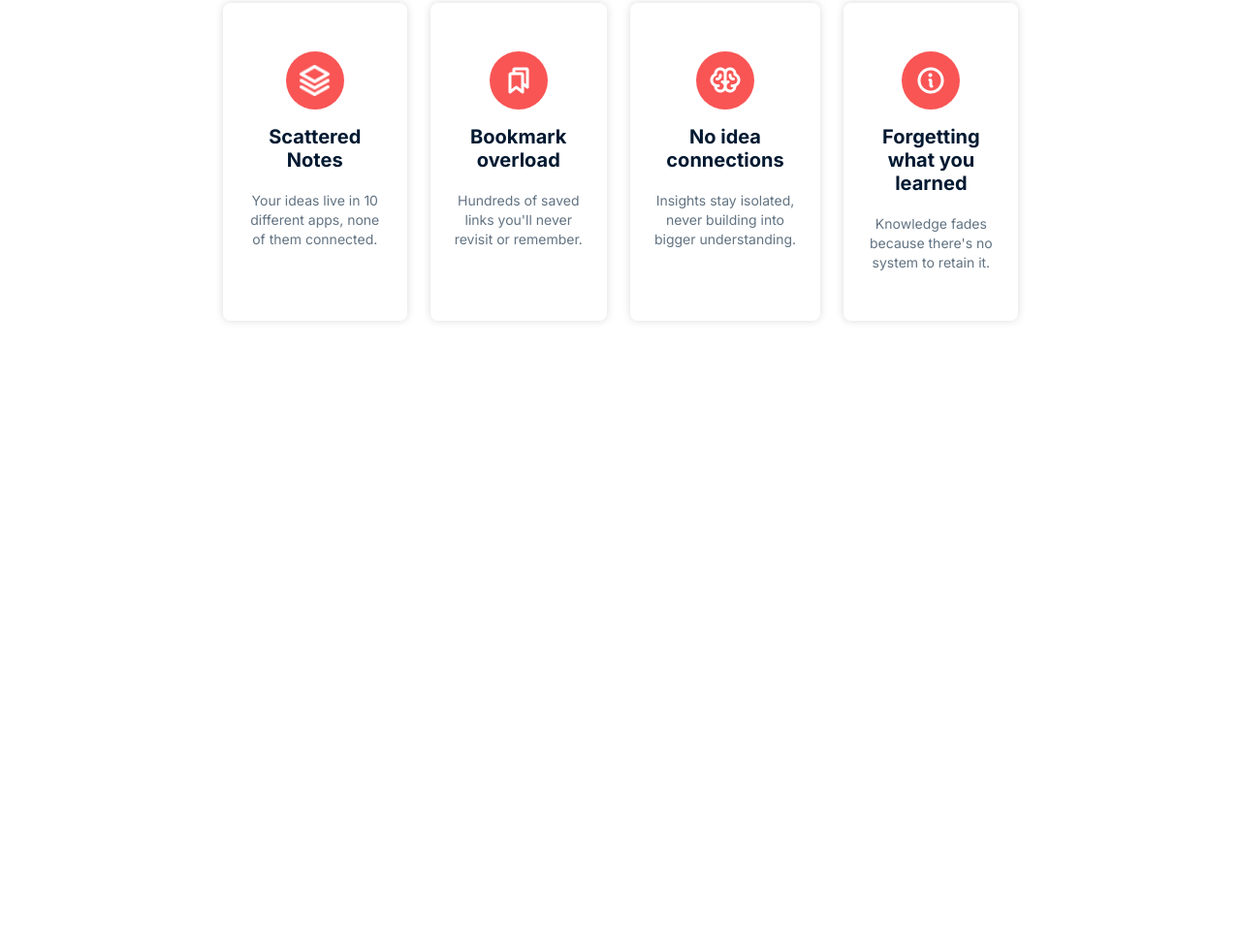
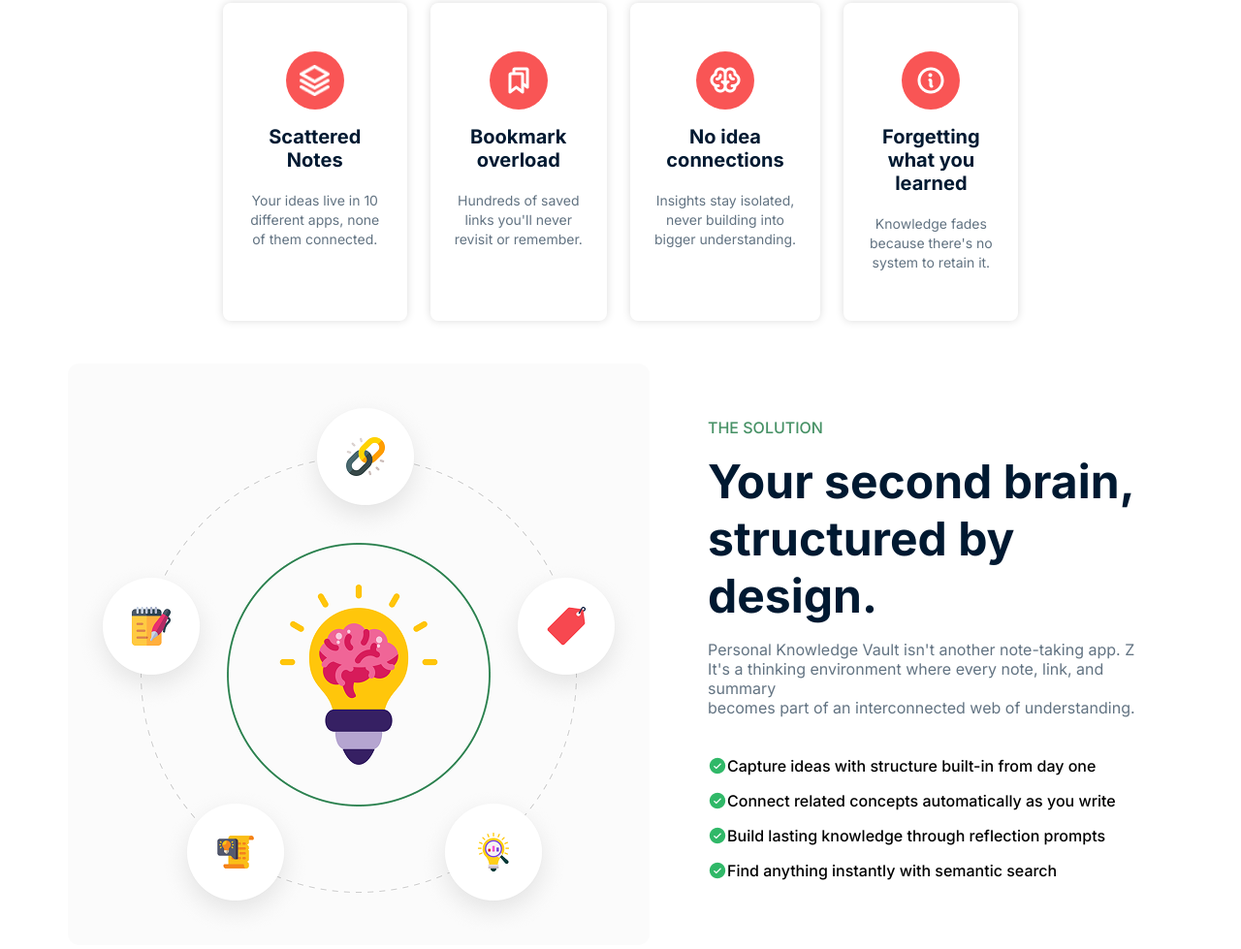
Before and after one commit to mfshariar/PH-ASSIGNMENT-1, a plain HTML site: page index.html in a window 1280 px wide. Shown: the part 918-1897 px from the top of the page at 97% size. Before the commit the page ends 1293 px from the top, so only its background shows below. Drawn offline with Linux system fonts and the light colour scheme.

Commit message:
Complated Secend Brain Section

```diff
--- a/Style-Sheet/style.css
+++ b/Style-Sheet/style.css
@@ -195,3 +195,43 @@
     color: #627382;
     line-height: 20px;
 }
+
+#brain{
+    margin: 71%;
+    max-width: 1140px;
+    margin: 0 auto;
+    display: flex;
+    align-items: center;
+    gap: 60px;
+}
+.b-contant h5{
+    color: #469165;
+    font-size: 16px;
+    font-weight: 500;
+    line-height: 20px;
+    text-transform: uppercase;
+}
+.b-contant h1{
+    font-size: 48px;
+    font-weight: 700;
+    color: #001931;
+    padding: 16px 0;
+}
+.b-contant p{
+    font-size: 16px;
+    color: #627382;
+    line-height: 20px;
+    padding-bottom: 40px;
+}
+.s-info{
+    display: flex;
+    align-items: center;
+    padding-bottom: 16px;
+}
+.s-info img{
+    width: 20px;
+}
+.s-info h6{
+    font-size: 16px;
+    font-weight: 500;
+}
--- a/index.html
+++ b/index.html
@@ -78,7 +78,32 @@
                 </div>
             </div>
         </section>
-
+        <section id="brain">
+            <div>
+                <img src="./assets/knowledge.png" alt="Branin Dowm Image">
+            </div>
+            <div class="b-contant">
+                <h5>The Solution</h5>
+                <h1>Your second brain, <br> structured by design.</h1>
+                <p>Personal Knowledge Vault isn't another note-taking app. Z <br>It's a thinking environment where every note, link, and summary <br> becomes part of an interconnected web of understanding.</p>
+                <div class="s-info">
+                    <img src="./assets/CheckCircle.png" alt="">
+                    <h6>Capture ideas with structure built-in from day one</h6>
+                </div>
+                <div class="s-info">
+                    <img src="./assets/CheckCircle.png" alt="">
+                    <h6>Connect related concepts automatically as you write</h6>
+                </div>
+                <div class="s-info">
+                    <img src="./assets/CheckCircle.png" alt="">
+                    <h6>Build lasting knowledge through reflection prompts</h6>
+                </div>
+                <div class="s-info">
+                    <img src="./assets/CheckCircle.png" alt="">
+                    <h6>Find anything instantly with semantic search</h6>
+                </div>
+            </div>
+        </section>
 
     </main>
 </body>
```
